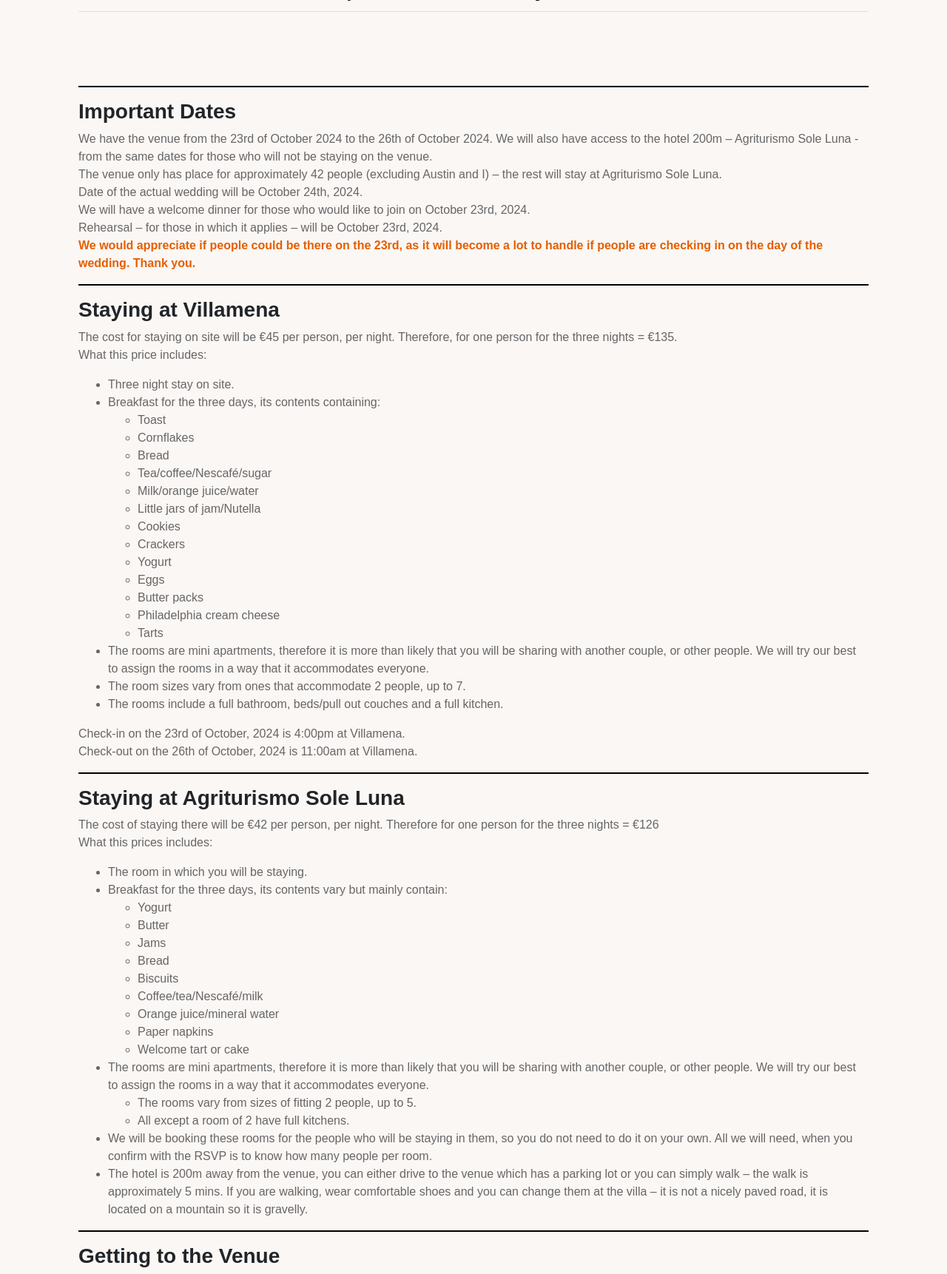
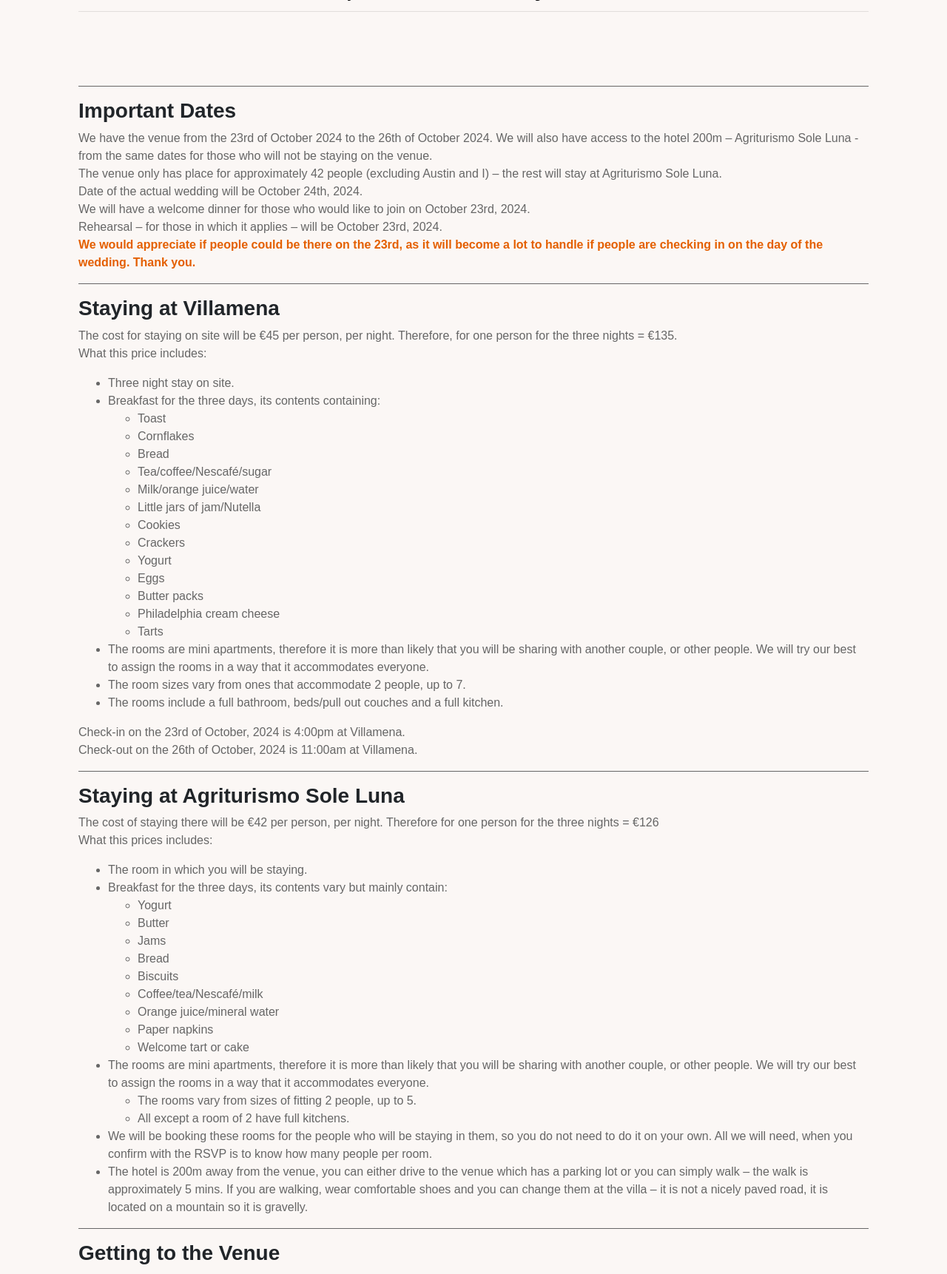
Before and after one commit to AustinMcLean/AuSam, a Django app: template main_app/templates/info.html in a window 1280 px wide. Shown: the part 181-1903 px from the top of the page at 74% size. Run offline with Django 3.2, Linux system fonts and the light colour scheme; the template is opened without the code that fills it, so the values that code supplies are empty; some libraries are stand-ins or nearby versions.

Commit message:
Info page CSS color change

```diff
--- a/main_app/static/css/styles.css
+++ b/main_app/static/css/styles.css
@@ -115,7 +115,7 @@ button[type="submit"], input[type="submit"] {
 }
 
 .info_page hr{
-    border: 1px solid black;
+    border-color:#666;
 }
 
 .bold-orange{
```
